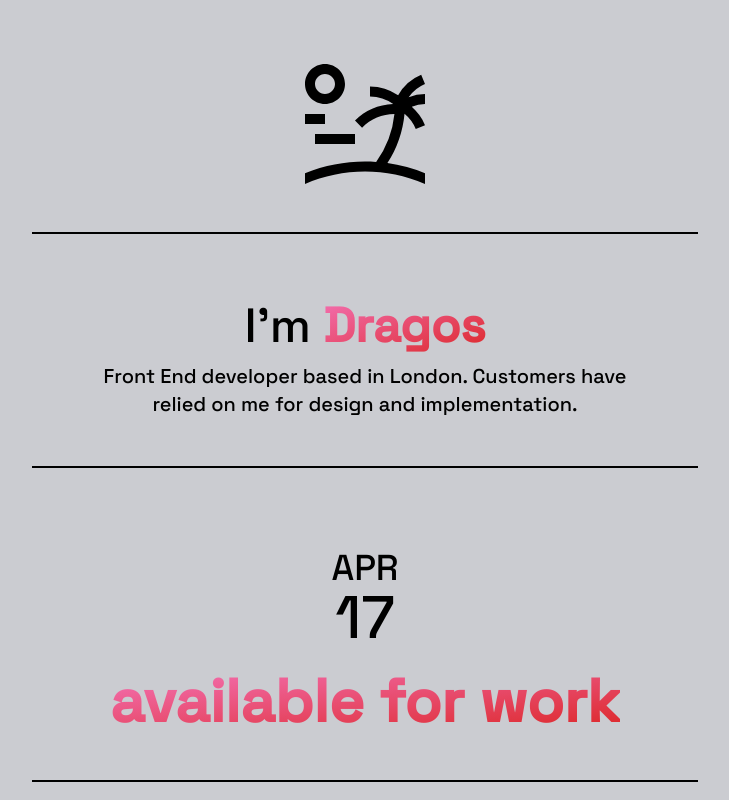
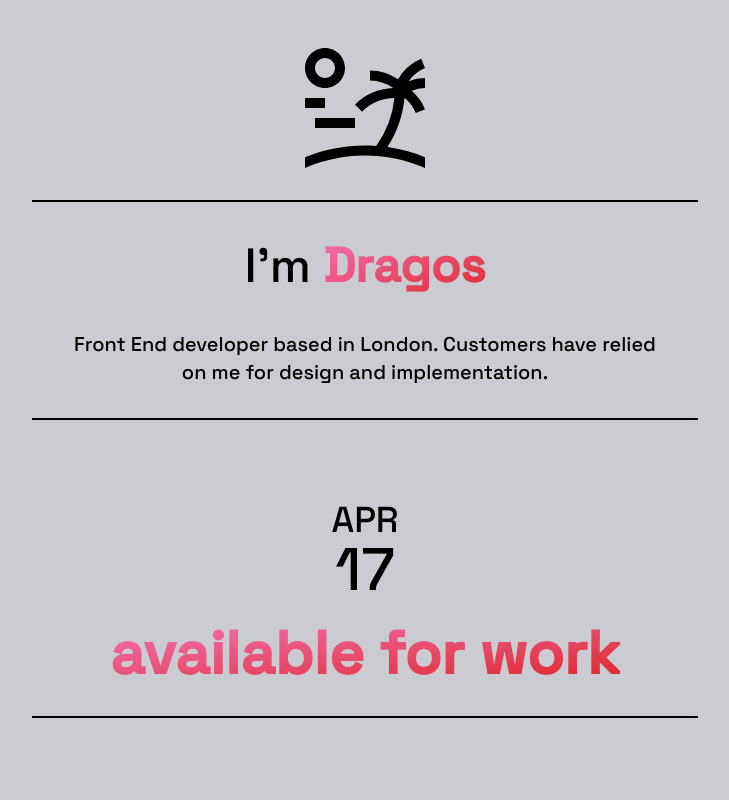
Before and after one commit to dfxe/my-site-updated, a Next.js app in the folder portfolio/: page / in a window 1280 px wide. Shown: the top 800 px of the page, without its empty margins (275-1004 px from the left). Built offline with nearby package versions, Linux system fonts and the light colour scheme.

Commit message:
Add style improvements

```diff
--- a/portfolio/components/Card/Card.tsx
+++ b/portfolio/components/Card/Card.tsx
@@ -16,7 +16,7 @@ const Card = ({
 }: Props) => {
   return (
     <div
-      className={`w-[${dimensions.width}] h-${dimensions.height} ${borderStyle} p-12 flex flex-col justify-center items-center
+      className={` ${borderStyle} p-8 flex flex-col justify-center items-center
        hover:drop-shadow-lg hover:scale-[1.05] transition duration-150 ease-in-out ${rowSpan}`}
     >
       {children}
--- a/portfolio/components/ContactCard/ContactCard.tsx
+++ b/portfolio/components/ContactCard/ContactCard.tsx
@@ -12,7 +12,7 @@ const ContactCard = () => {
       borderStyle={"lg:border-l-2 lg:border-r-2"}
     >
       <h1
-        className="text-title font-extrabold  text-center
+        className="text-title whitespace-nowrap font-extrabold  text-center
             mb-4"
       >
         Reach out
--- a/portfolio/components/Portfolio.tsx
+++ b/portfolio/components/Portfolio.tsx
@@ -37,7 +37,7 @@ const Portfolio = () => {
     }
   }, 1000);
   return (
-    <div className="inline-grid grid-cols-1 xl:grid-cols-3 gap-8">
+    <div className="inline-grid grid-cols-1 xl:grid-cols-3 gap-12">
       <div className="inline-grid  gap-2">
         <Card
           dimensions={{ width: 86, height: 12 }}
@@ -58,12 +58,12 @@ const Portfolio = () => {
         </Card>
         <Card dimensions={{ width: 86, height: 72 }} borderStyle={"border-b-2"}>
           <div className="flex flex-col justify-center items-center">
-            <h1 className="text-title">
+            <h1 className="text-5xl whitespace-nowrap mb-10">
               I&apos;m{" "}
               <span
-                className="text-title font-extrabold text-transparent
+                className="text-5xl whitespace-nowrap font-extrabold text-transparent
            bg-clip-text bg-gradient-to-br
-           from-pink to-red"
+           from-pink to-red pb-2"
               >
                 Dragos
               </span>{" "}
```
